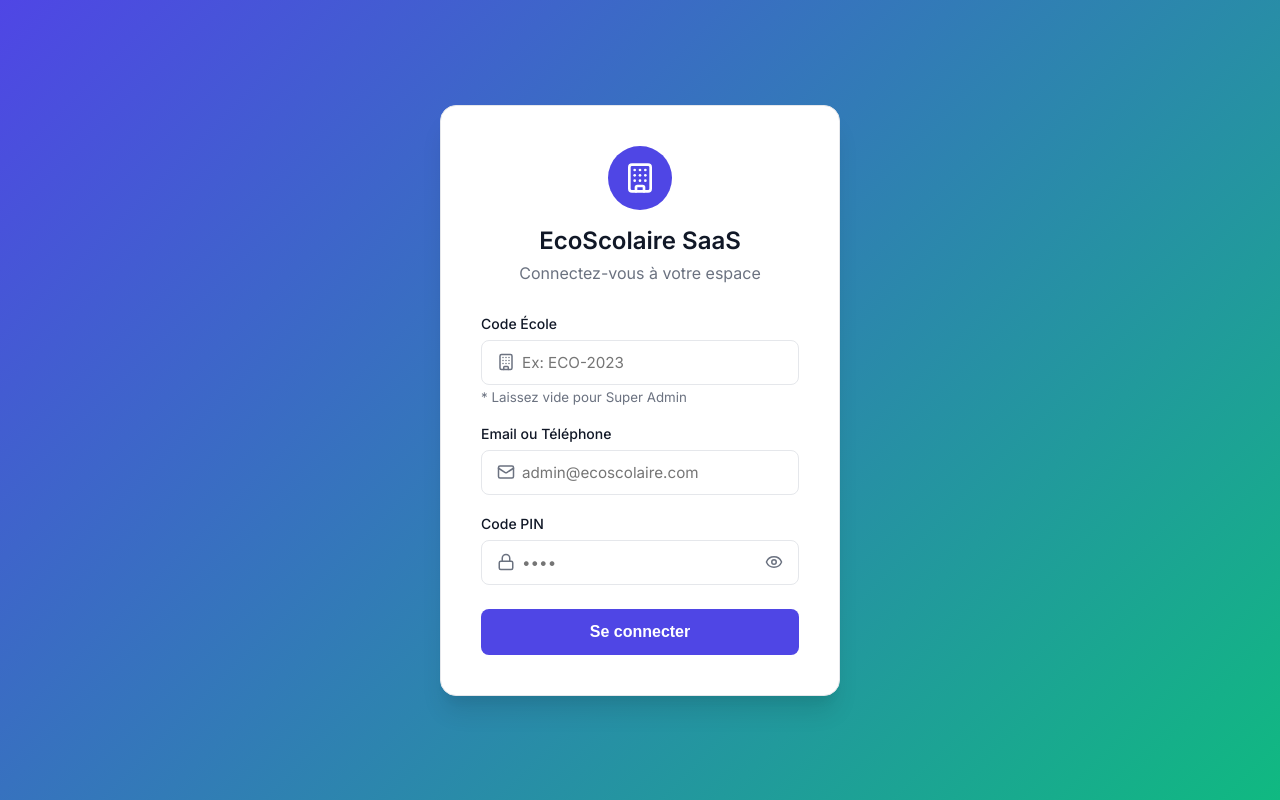
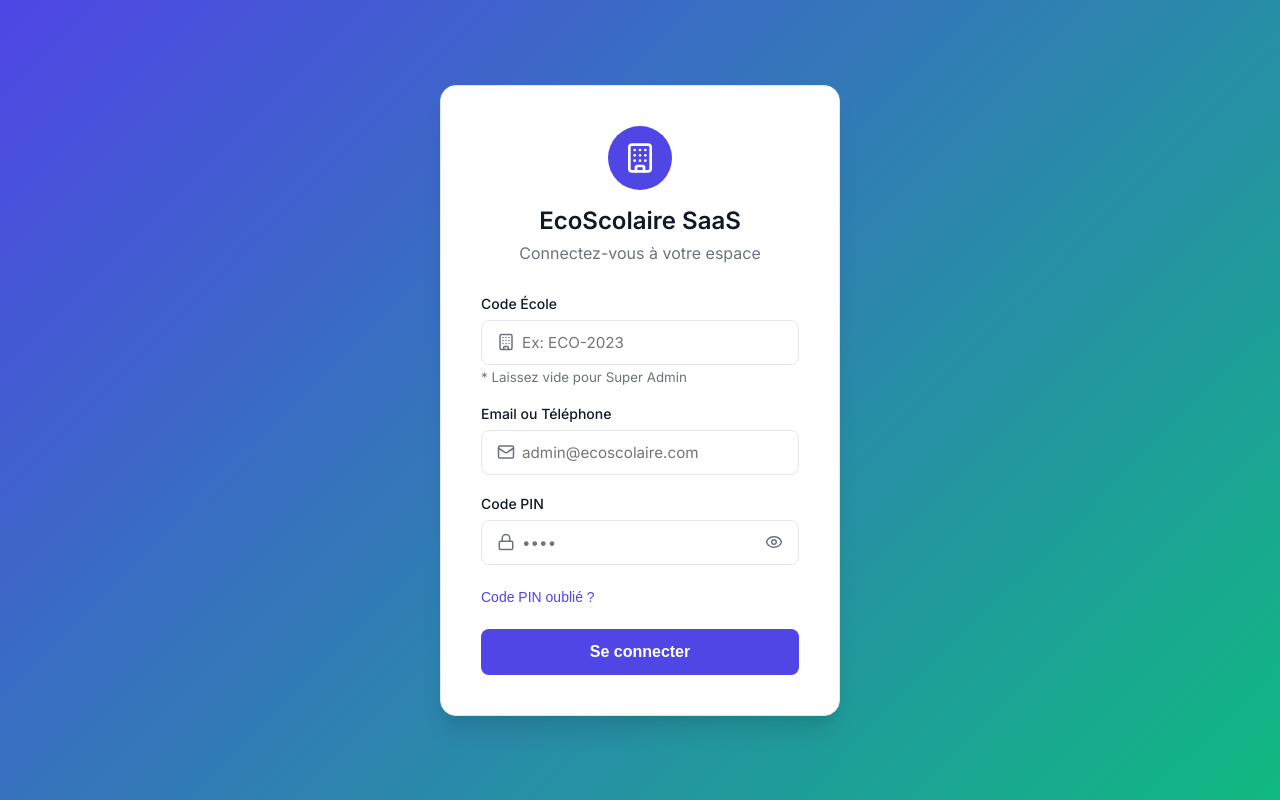
Before and after one commit to Lililinda86/Ecoscolaire, a React (Vite) app: page /#/classes in a window 1280 px wide. Built offline with nearby package versions, Linux system fonts and the light colour scheme.

Commit message:
fix: update SuperAdmin credentials and add PIN recovery

```diff
--- a/src/db/storage.ts
+++ b/src/db/storage.ts
@@ -54,11 +54,11 @@ const initialDB: Database = {
   users: [
     {
       id: 'super-admin-1',
-      emailOrPhone: 'admin@ecoscolaire.com',
-      pinHash: '8c6976e5b5410415bde908bd4dee15dfb167a9c873fc4bb8a81f6f2ab448a918', // SHA-256 de 'admin'
+      emailOrPhone: 'kyrialove@gmail.com',
+      pinHash: '03ac674216f3e15c761ee1a5e255f067953623c8b388b4459e13f978d7c846f4', // SHA-256 de '1234'
       role: 'superAdmin',
       isActive: true,
-      mustChangePin: false
+      mustChangePin: true // Force le changement à la première connexion
     }
   ],
   parents: [],
--- a/src/pages/Login.tsx
+++ b/src/pages/Login.tsx
@@ -94,6 +94,16 @@ const Login: React.FC = () => {
             </div>
           </div>
 
+          <div style={{ display: 'flex', justifyContent: 'space-between', alignItems: 'center', marginBottom: '1.5rem', fontSize: '0.875rem' }}>
+            <button
+              type="button"
+              onClick={() => alert("Procédure de récupération : Veuillez contacter l'administrateur système ou le support technique d'EcoScolaire (support@ecoscolaire.com) pour réinitialiser votre code PIN sécurisé.")}
+              style={{ background: 'none', border: 'none', color: 'var(--primary)', cursor: 'pointer', padding: 0, fontWeight: 500 }}
+            >
+              Code PIN oublié ?
+            </button>
+          </div>
+
           <button
             type="submit"
             disabled={loading}
```
